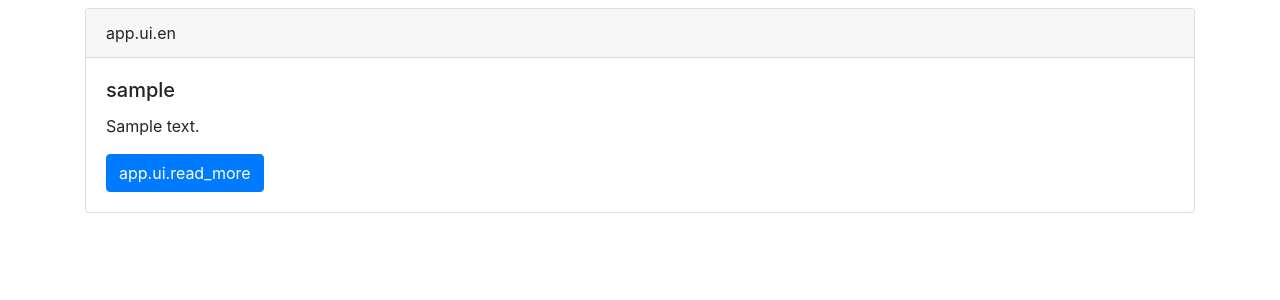
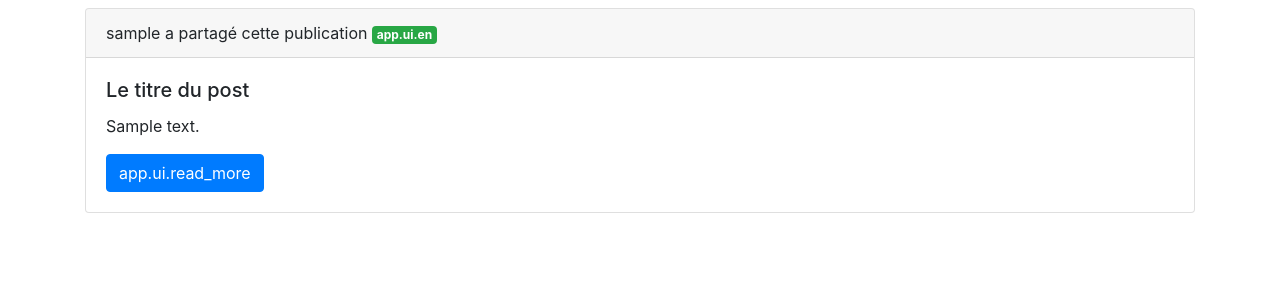
Before and after one commit to titomtd/licence3_pw, a Symfony app: template templates/post/index.html.twig in a window 1280 px wide. Shown: the part 56-356 px from the top of the page. Run offline with Twig, Linux system fonts and the light colour scheme; the template is opened without the code that fills it: most values are stand-ins (such as "Sample title", 1, 10 or a date in 2020); some libraries are stand-ins or nearby versions.

Commit message:
Feature for editing home page

```diff
--- a/templates/post/index.html.twig
+++ b/templates/post/index.html.twig
@@ -6,9 +6,9 @@
     <div class="container">
         {% for post in posts %}
             <div class="card mt-2">
-                <div class="card-header">{{ ('app.ui.'~post.language)|trans }}</div>
+                <div class="card-header">{{ post.user.username }} a partagé cette publication <span class="badge badge-success">{{ ('app.ui.'~post.language)|trans }}</span></div>
                 <div class="card-body">
-                    <h5 class="card-title">{{ post.user.username }}</h5>
+                    <h5 class="card-title">Le titre du post</h5>
                     <p class="card-text">{{ post.content }}</p>
                     <a href="" class="btn btn-primary">{{ 'app.ui.read_more'|trans }}</a>
                 </div>
```
